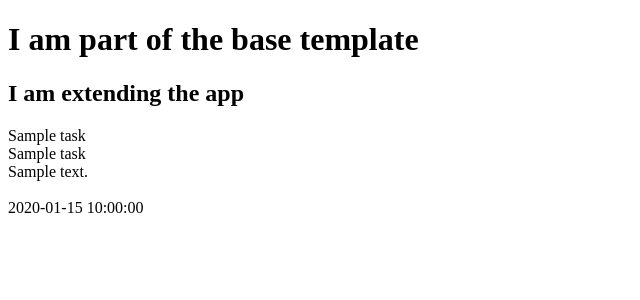
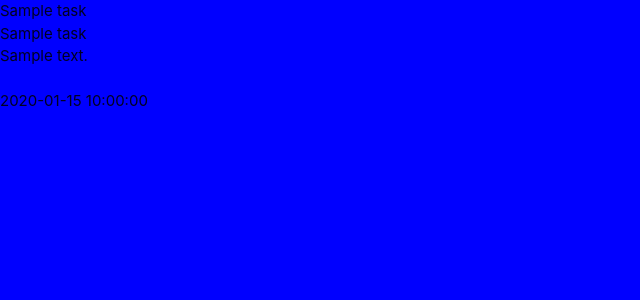
Before and after one commit to askfrsltn/ask-task-manager-project, a Flask app: page / in a window 1280 px wide. Shown: the top 300 px of the page, without its empty margins (0-640 px from the left). Run offline with Flask 2, Linux system fonts and the light colour scheme; a database or web service that is not in the repository returns one stand-in record (values such as "Sample title"); some libraries are stand-ins or nearby versions.

Commit message:
Add materialize and static files

```diff
--- /dev/null
+++ b/static/css/style.css
@@ -0,0 +1,3 @@
+body {
+    background-color: blue
+}
--- a/templates/base.html
+++ b/templates/base.html
@@ -4,12 +4,20 @@
     <meta charset="UTF-8">
     <meta http-equiv="X-UA-Compatible" content="IE=edge">
     <meta name="viewport" content="width=device-width, initial-scale=1.0">
+    <link rel="stylesheet" href="https://cdnjs.cloudflare.com/ajax/libs/font-awesome/6.0.0-beta2/css/all.min.css" type="text/css">
+    <link rel="stylesheet" href="https://cdnjs.cloudflare.com/ajax/libs/materialize/1.0.0/css/materialize.min.css" type="text/css">
+    <link rel="stylesheet" href="{{url_for('static',filename='css/style.css')}}" type="text/css">
+    {%block styles%}
+    {%endblock%}
     <title>Task Manager</title>
 </head>
 <body>
-    <h1>I am part of the base template</h1>
     {%block content%}
     {%endblock%}
-
+    <script src="https://code.jquery.com/jquery-3.6.0.min.js" integrity="sha256-/xUj+3OJU5yExlq6GSYGSHk7tPXikynS7ogEvDej/m4=" crossorigin="anonymous"></script>
+    <script src="https://cdnjs.cloudflare.com/ajax/libs/materialize/1.0.0/js/materialize.min.js"></script>
+    <script src="{{url_for('static',filename='js/script.js')}}"></script>
+    {%block script%}
+    {%endblock%}
 </body>
 </html>
--- a/templates/tasks.html
+++ b/templates/tasks.html
@@ -1,6 +1,5 @@
 {%extends "base.html" %}
 {%block content%}
-    <h2>I am extending the app</h2>
     {% for task in tasks%}
         {{task.task_name}}<br>
         {{task.category_name}}<br>
```
Also changed, not shown: static/js/script.js (added).
